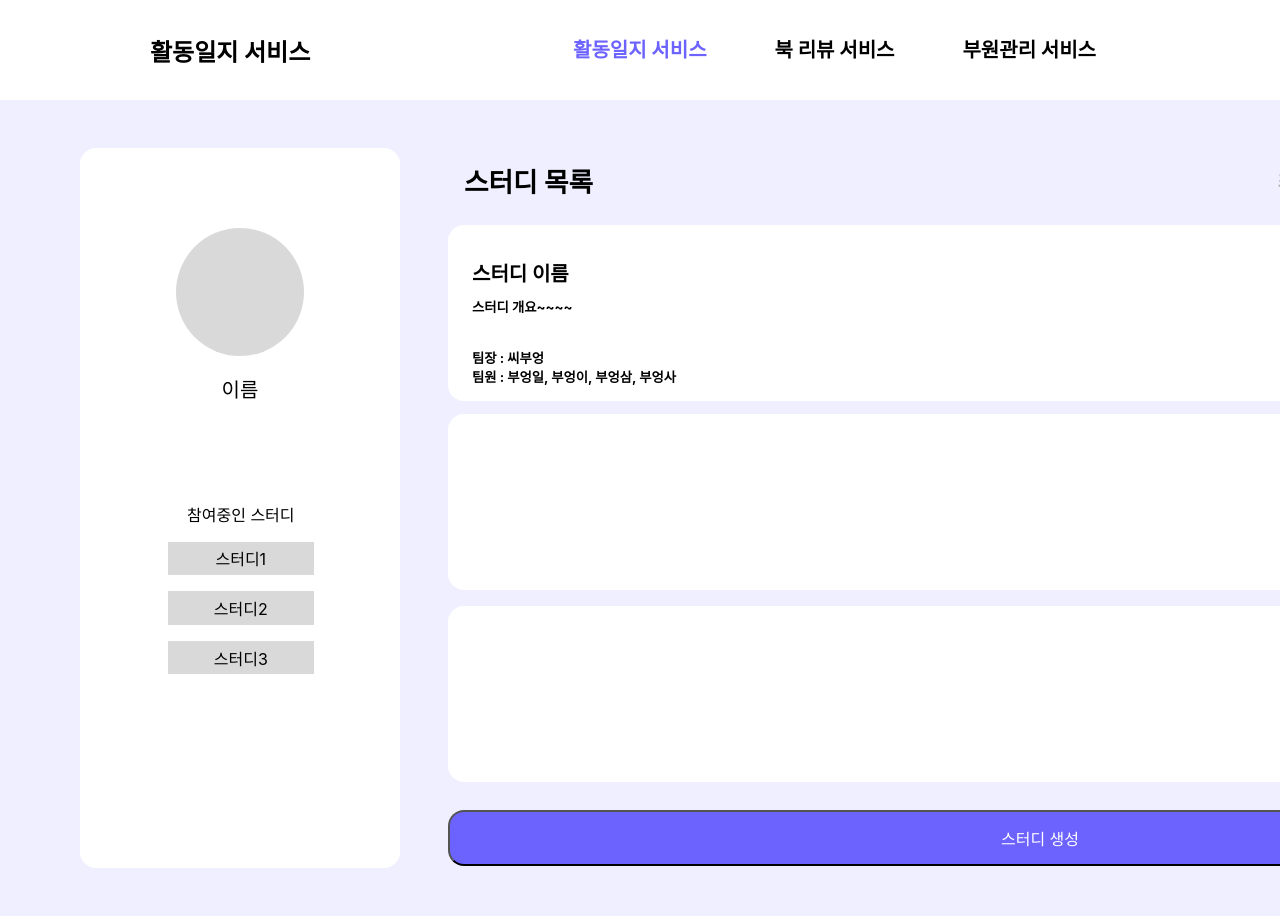
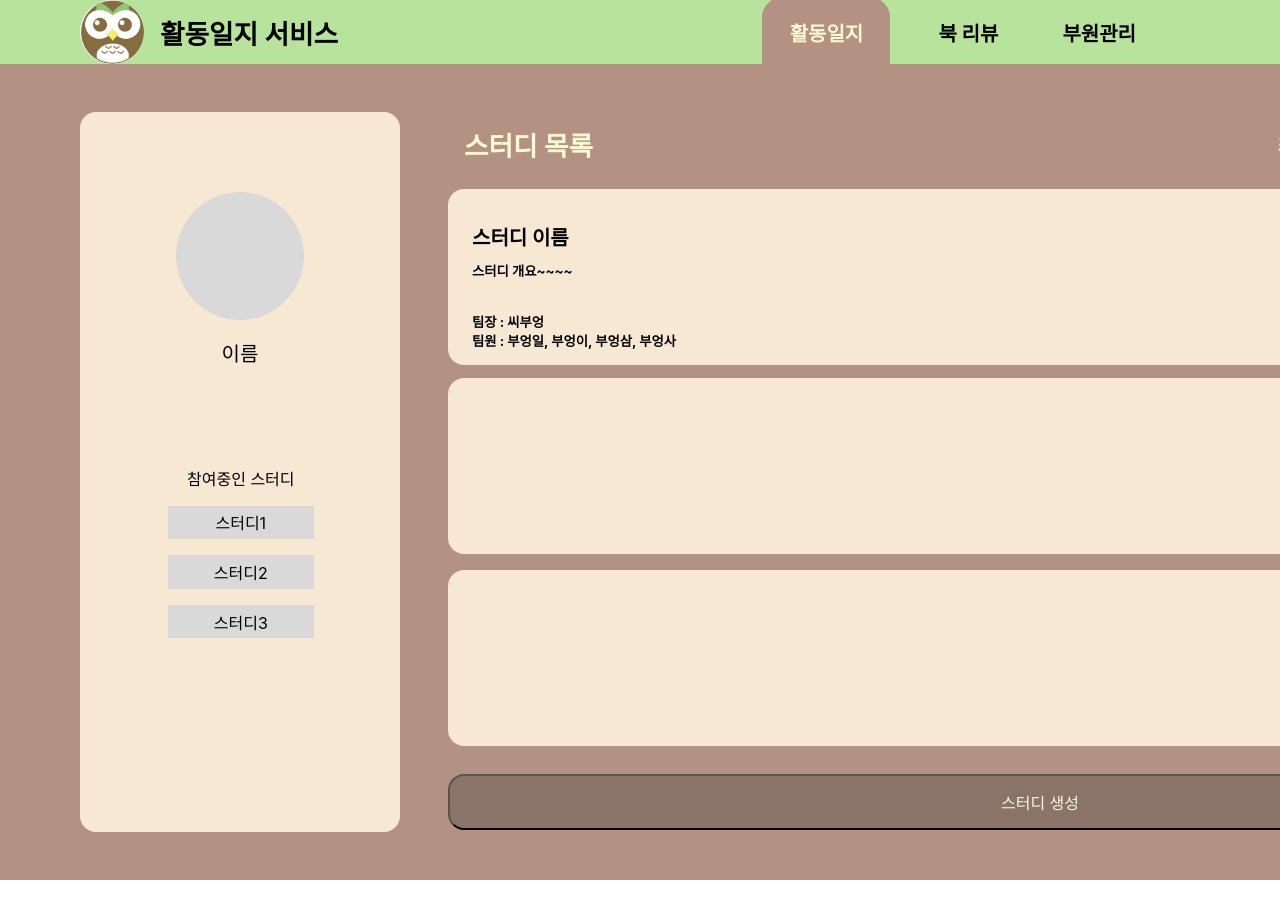
Before and after one commit to C-B-U/owl-forest, a React (Create React App) app in the folder frontend/: page /ActivityLog in a window 1280 px wide. Shown: the top 916 px of the page. After the commit the page ends 880 px from the top, so only its background shows below. Built offline with nearby package versions, Linux system fonts and the light colour scheme.

Commit message:
feat/#69/Color 목록 설정

```diff
--- a/frontend/src/Components/ActivityLog/Header.jsx
+++ b/frontend/src/Components/ActivityLog/Header.jsx
@@ -1,50 +1,84 @@
-import React from "react";
-import styled from "styled-components";
+import React from 'react';
+import styled from 'styled-components';
+import { palette } from 'styled-tools';
+import Logo10 from '../../Image/Logo10.png';
 
 const HeaderWrapper = styled.div`
-  height: 100px;
+  height: 4rem;
 
   display: flex;
-  justify-content: space-between;
+  justify-content: center;
+  align-items: center;
 
-  background-color: #ffffff;
+  background-color: ${palette('PsGreen', 0)};
+  padding: 0 5rem;
+`;
 
-  padding: 0px 150px;
+const Logo = styled.div`
+  width: 4rem;
+  height: 4rem;
+  border-radius: 100%;
+  align-items: center;
+  justify-content: center;
+  display: flex;
+  margin-right: 1rem;
+  background-image: url(${Logo10});
+  background-size: 4.4rem;
+  background-repeat: no-repeat;
+  background-position: center;
+`;
 
-  position: sticky;
-  top: 0px;
-`;
 const Title = styled.h1`
   font-style: normal;
   font-weight: 700;
-  font-size: 24px;
+  font-size: 20pt;
   display: flex;
   align-items: center;
 `;
+
 const Nav = styled.ul`
   display: flex;
   align-items: center;
+  justify-content: center;
+  margin-left: auto;
 `;
+
 const NavItem = styled.li`
   font-style: normal;
-  font-weight: 700;
-  font-size: 20px;
-  line-height: 29px;
+  font-weight: bold;
+  font-size: 15pt;
   list-style: none;
+  margin-right: 4rem;
+  color: ${({ clicked }) => (clicked ? 'rgba(250,250,210,1)' : '#000000')};
+  cursor: pointer;
+`;
 
-  margin: 0px 34px;
-  color: ${({ clicked }) => (clicked ? "#6C63FF" : "#000000")};
-
-  cursor: pointer;
+const NavItem2 = styled.li`
+  width: 8rem;
+  height: 5rem;
+  align-items: center;
+  justify-content: center;
+  display: flex;
+  border-top-left-radius: 30%;
+  border-top-right-radius: 30%;
+  text-align: center;
+  font-style: normal;
+  font-weight: bold;
+  font-size: 15pt;
+  list-style: none;
+  background-color: rgba(179, 146, 131, 1);
+  margin-right: 3rem;
+  color: ${({ clicked }) => (clicked ? 'rgba(250,250,210,1)' : '#000000')};
 `;
 export default function Header() {
   return (
     <HeaderWrapper>
+      <Logo />
       <Title>활동일지 서비스</Title>
       <Nav>
-        <NavItem clicked>활동일지 서비스</NavItem>
-        <NavItem>북 리뷰 서비스</NavItem>
-        <NavItem>부원관리 서비스</NavItem>
+        <NavItem2 clicked>활동일지</NavItem2>
+        <NavItem>북 리뷰</NavItem>
+        <NavItem>부원관리</NavItem>
       </Nav>
     </HeaderWrapper>
   );
--- a/frontend/src/Components/ActivityLog/Profile.jsx
+++ b/frontend/src/Components/ActivityLog/Profile.jsx
@@ -1,5 +1,6 @@
 import React from 'react';
 import styled from 'styled-components';
+import { palette } from 'styled-tools';
 
 const Pf = styled.div`
   width: 20rem;
@@ -8,7 +9,7 @@ const Pf = styled.div`
   margin: 3rem;
   margin-left: 5rem;
   display: inline-block;
-  background-color: rgba(255, 255, 255, 1);
+  background-color: ${palette('PsLightBrown')};
 `;
 
 const Circle = styled.div`
--- a/frontend/src/Components/Color.jsx
+++ b/frontend/src/Components/Color.jsx
@@ -1,7 +1,35 @@
 const theme = {
   palette: {
-    primary: ['rgba(108, 99, 255, 0.1)'],
-    secondary: ['rgba(172, 172, 172, 1)'],
+    /**활동일지 팀에서 사용한 보라색 계열 */
+    primary: [
+      'rgba(108, 99, 255, 1)',
+      'rgba(108, 99, 255, 0.5)',
+      'rgba(108, 99, 255, 0.1)',
+    ],
+    /**회색계열 */
+    secondary: [
+      'rgba(172, 172, 172, 1)',
+      'rgba(172, 172, 172, 0.5)',
+      'rgba(172, 172, 172, 0.1)',
+    ],
+    /**body 부분에 사용할 갈색 */
+    PsCocoa: [
+      'rgba(179,146,131,1)',
+      'rgba(179,146,131,0.5)',
+      'rgba(179,146,131,0.1)',
+    ],
+    /**header 부분에 새용할 연두색 */
+    PsGreen: [
+      'rgba(183,227,156,1)',
+      'rgba(183,227,156,0.5)',
+      'rgba(183,227,156,0.1)',
+    ],
+    /**폰트에 적용할 노란색 */
+    PsYellow: ['rgba(250,250,210,1)'],
+    /**input box에 사용할 밝은 갈색 */
+    PsLightBrown: ['rgba(247, 232, 211,1)', 'rgba(247, 232, 211,0.5)'],
+    /**버튼 색깔에 사용할 어두운 갈색 */
+    PsBtn: ['rgba(128, 108, 99, 0.8)'],
   },
 };
 
--- a/frontend/src/Pages/AL_Pages/ActivityLog.jsx
+++ b/frontend/src/Pages/AL_Pages/ActivityLog.jsx
@@ -10,7 +10,7 @@ import FullHeart from '../../Image/FullHeart.png';
 
 const MainWrap = styled.div`
   display: flex;
-  background-color: ${palette('primary')};
+  background-color: ${palette('PsCocoa', 0)};
 `;
 
 const ListWrap = styled.div`
@@ -21,7 +21,7 @@ const Nav = styled.nav`
   margin-left: auto;
   margin-right: 0.5rem;
   display: flex;
-  color: rgba(172, 172, 172, 1);
+  color: ${palette('PsYellow', 0)};
 `;
 
 const NavItems = styled.div`
@@ -42,6 +42,7 @@ const ListHeader = styled.header`
   padding-left: 1rem;
   font-size: 20pt;
   font-weight: bold;
+  color: #fafad2;
   align-items: center;
   justify-content: left;
   display: flex;
@@ -54,7 +55,7 @@ const StudyList = styled.div`
   margin-top: 0.8rem;
   padding: 1.5rem;
   display: inline-block;
-  background-color: rgba(255, 255, 255, 1);
+  background-color: ${palette('PsLightBrown')};
 `;
 
 const StudyName = styled.div`
@@ -95,7 +96,7 @@ const Heart = styled.button`
   margin-left: auto;
   margin-right: 1rem;
   border-style: none;
-  background-color: rgba(255, 255, 255, 1);
+  background-color: ${palette('PsLightBrown')};
   background-image: url(${EmptyHeart});
   background-size: 2rem;
   background-repeat: no-repeat;
@@ -112,8 +113,8 @@ const BtnWrap = styled.div`
 function ActivityLog() {
   return (
     <div>
-      <Header />
       <ThemeProvider theme={theme}>
+        <Header />
         <MainWrap>
           <Profile />
           <ListWrap>
@@ -147,12 +148,12 @@ function ActivityLog() {
             <StudyList />
             <BtnWrap>
               <StudyBtn
-                background={'rgb(108,99,255)'}
-                color={'white'}
+                background={palette('PsBtn')}
+                color={palette('PsYellow')}
                 width={'74rem'}
                 height={'3.5rem'}
                 name={'스터디 생성'}
-              ></StudyBtn>
+              />
             </BtnWrap>
           </ListWrap>
         </MainWrap>
```
Also changed, not shown: frontend/src/Image/Logo10.png (added).
